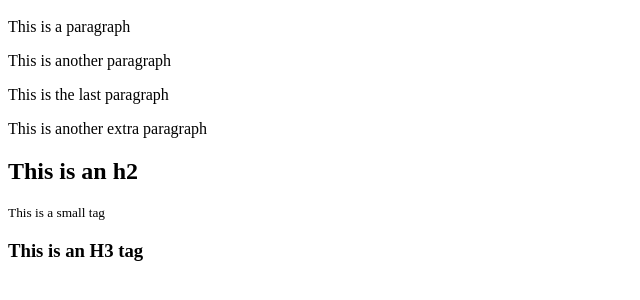
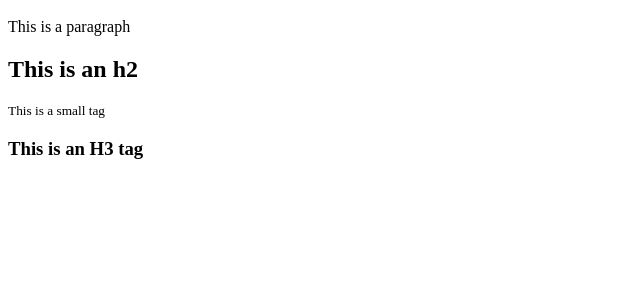
Before and after one commit to gassbertpaul/git-tutorial, a plain HTML site: page index.html in a window 1280 px wide. Shown: the part 48-348 px from the top of the page, without its empty margins (0-640 px from the left). Drawn offline with Linux system fonts and the light colour scheme.

Commit message:
Updated index.html file

```diff
--- a/index.html
+++ b/index.html
@@ -8,11 +8,6 @@
 
 		<p>This is a paragraph</p>
 
-		<p>This is another paragraph</p>
-		<p>This is the last paragraph</p>
-
-		<p>This is another extra paragraph</p>
-
 		<h2>This is an h2</h2>
 
 		<small>This is a small tag</small>
```
